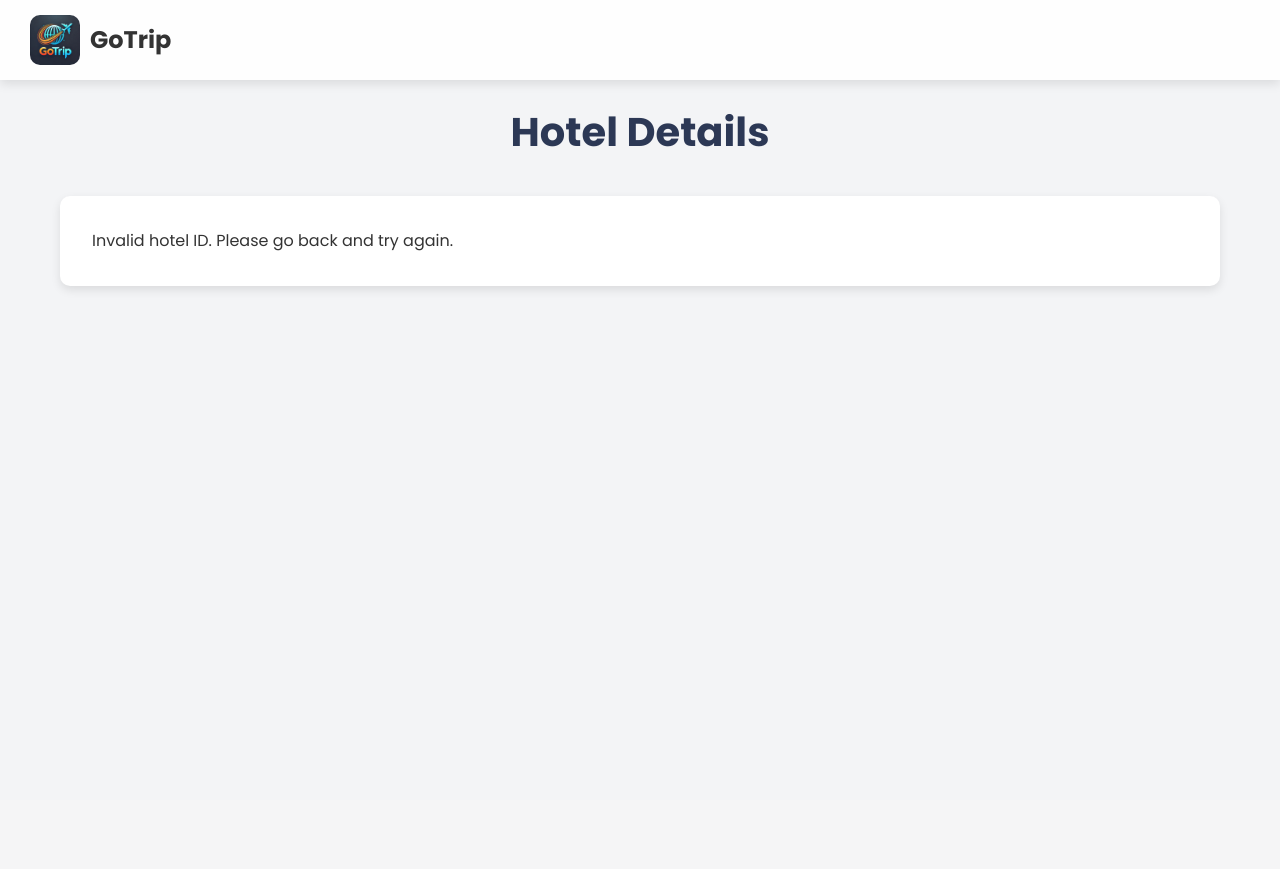
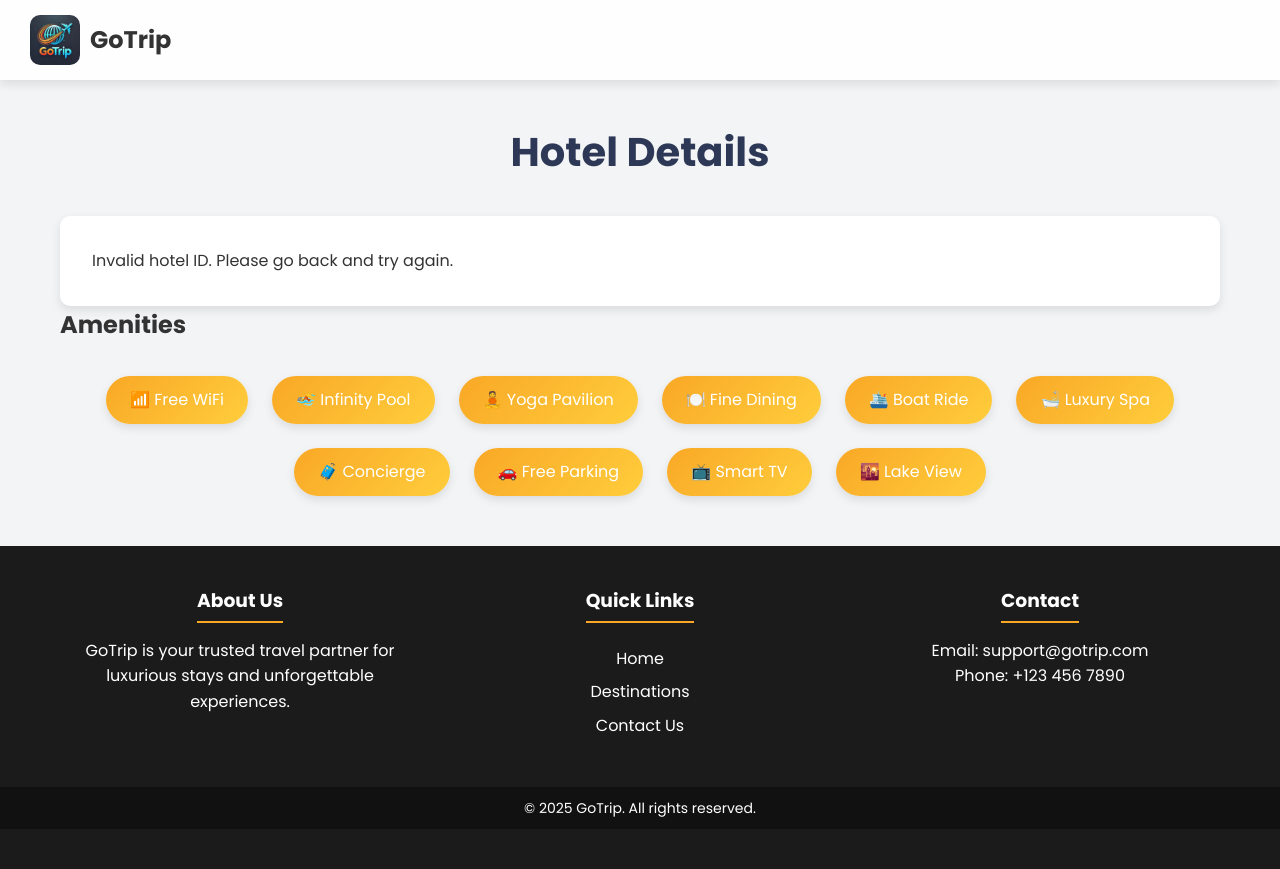
Before and after one commit to ShalyaShah/Minor-Project-2024, a PHP site: page /hotel_details.html in a window 1280 px wide. Before the commit the page ends 291 px from the top, so only its background shows below. Run offline with PHP 8.4, Linux system fonts and the light colour scheme.

Commit message:
Amenities

```diff
--- a/css/hotel_details.css
+++ b/css/hotel_details.css
@@ -56,7 +56,7 @@
 }
 
 main {
-  padding: 100px 20px 50px;
+  padding: 120px 20px 50px; /* Adjusted padding to account for the fixed navbar */
   max-width: var(--max-width);
   margin: auto;
 }
@@ -67,6 +67,38 @@
   text-align: center;
   margin-bottom: 2rem;
   color: var(--primary-color);
+}
+
+.amenities-list {
+  display: flex;
+  flex-wrap: wrap;
+  gap: 1.5rem; /* Increased gap for better spacing */
+  margin-top: 2rem;
+  justify-content: center; /* Center the amenities */
+}
+
+.amenities-list span {
+  background: linear-gradient(135deg, #f9a826, #ffcd3c); /* Add a gradient background */
+  padding: 0.7rem 1.5rem; /* Increased padding for a more prominent look */
+  border-radius: 30px; /* Rounded pill-like shape */
+  font-size: 1rem; /* Slightly larger font size */
+  color: var(--white); /* White text for contrast */
+  display: flex;
+  align-items: center;
+  gap: 0.7rem;
+  box-shadow: 0 4px 10px rgba(0, 0, 0, 0.1); /* Add a subtle shadow */
+  transition: transform 0.3s ease, box-shadow 0.3s ease; /* Smooth hover effect */
+  cursor: pointer; /* Pointer cursor for interactivity */
+}
+
+.amenities-list span:hover {
+  transform: translateY(-5px); /* Lift the item slightly on hover */
+  box-shadow: 0 6px 15px rgba(0, 0, 0, 0.2); /* Enhance shadow on hover */
+}
+
+.amenities-list span i {
+  font-size: 1.2rem; /* Slightly larger icons */
+  color: var(--white); /* Match icon color with text */
 }
 
 .hotel-details-container {
@@ -139,24 +171,6 @@
   margin-bottom: 0.5rem;
 }
 
-.amenities-list {
-  display: flex;
-  flex-wrap: wrap;
-  gap: 1rem;
-  margin-top: 2rem; /* Add spacing above the amenities section */
-}
-
-.amenities-list span {
-  background: var(--extra-light);
-  padding: 0.5rem 1rem;
-  border-radius: 5px;
-  font-size: 0.9rem;
-  color: var(--text-dark);
-  display: flex;
-  align-items: center;
-  gap: 0.5rem;
-}
-
 footer {
   background: #1b1b1b;
   color: white;
--- a/hotel_details.html
+++ b/hotel_details.html
@@ -19,6 +19,8 @@
     <h1>Hotel Details</h1>
 
     <div id="hotel-details" class="hotel-details-container">
+      </div>
+
       <div class="section">
         <h2>Amenities</h2>
         <div class="amenities-list">
@@ -37,6 +39,31 @@
     </div>
   </main>
 
+  <footer>
+    <div class="footer-container">
+      <div class="footer-section">
+        <h3>About Us</h3>
+        <p>GoTrip is your trusted travel partner for luxurious stays and unforgettable experiences.</p>
+      </div>
+      <div class="footer-section">
+        <h3>Quick Links</h3>
+        <ul>
+          <li><a href="#">Home</a></li>
+          <li><a href="#">Destinations</a></li>
+          <li><a href="#">Contact Us</a></li>
+        </ul>
+      </div>
+      <div class="footer-section">
+        <h3>Contact</h3>
+        <p>Email: support@gotrip.com</p>
+        <p>Phone: +123 456 7890</p>
+      </div>
+    </div>
+    <div class="footer-bottom">
+      <p>&copy; 2025 GoTrip. All rights reserved.</p>
+    </div>
+  </footer>
+
   <script src="./js/hotel_details.js"></script>
 </body>
 </html>
--- a/hotel_results.html
+++ b/hotel_results.html
@@ -192,7 +192,6 @@
 
     <main>
       <h1>Search Results</h1>
-
       <div class="search-bar">
         <input
           type="text"
```
